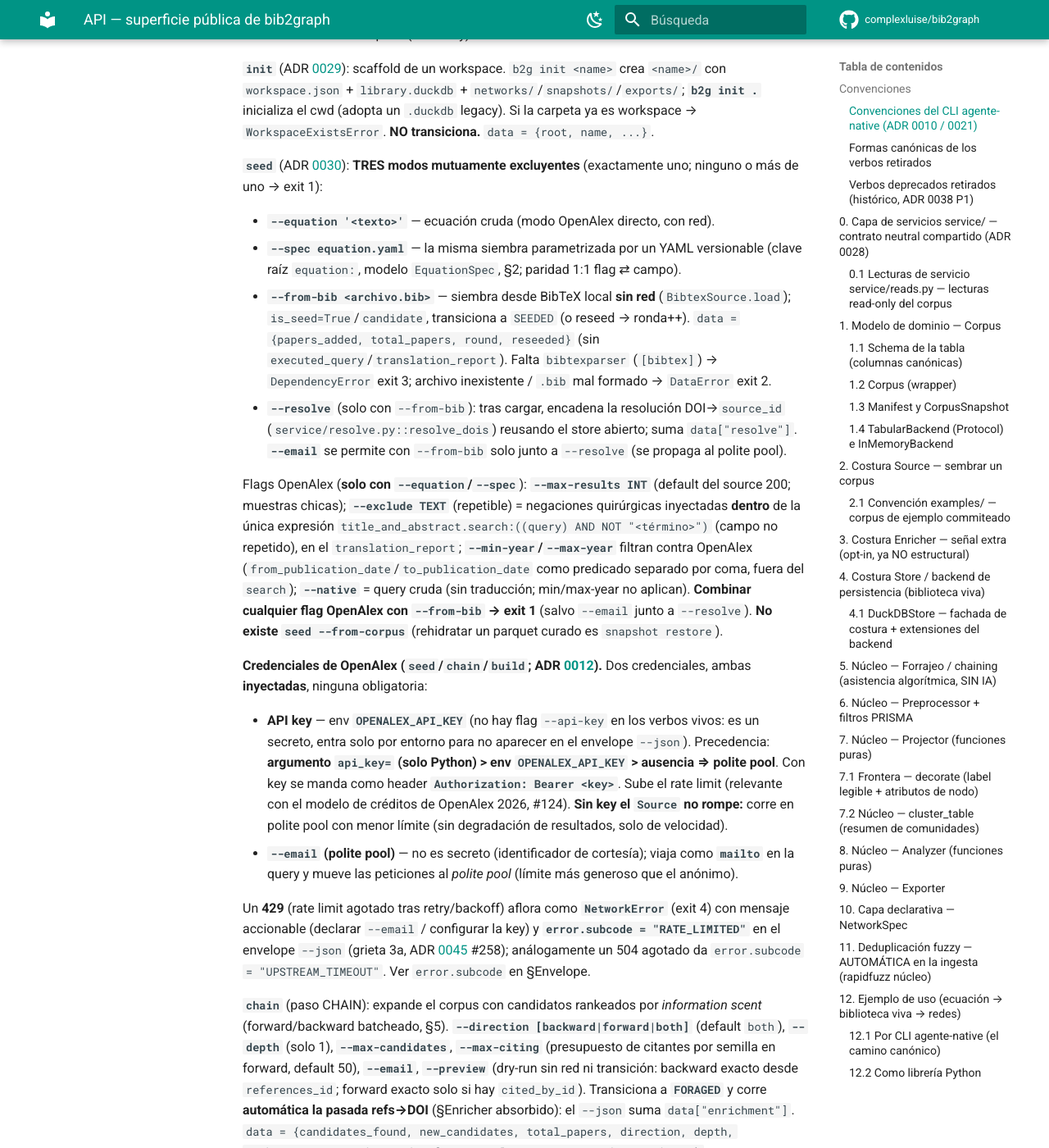
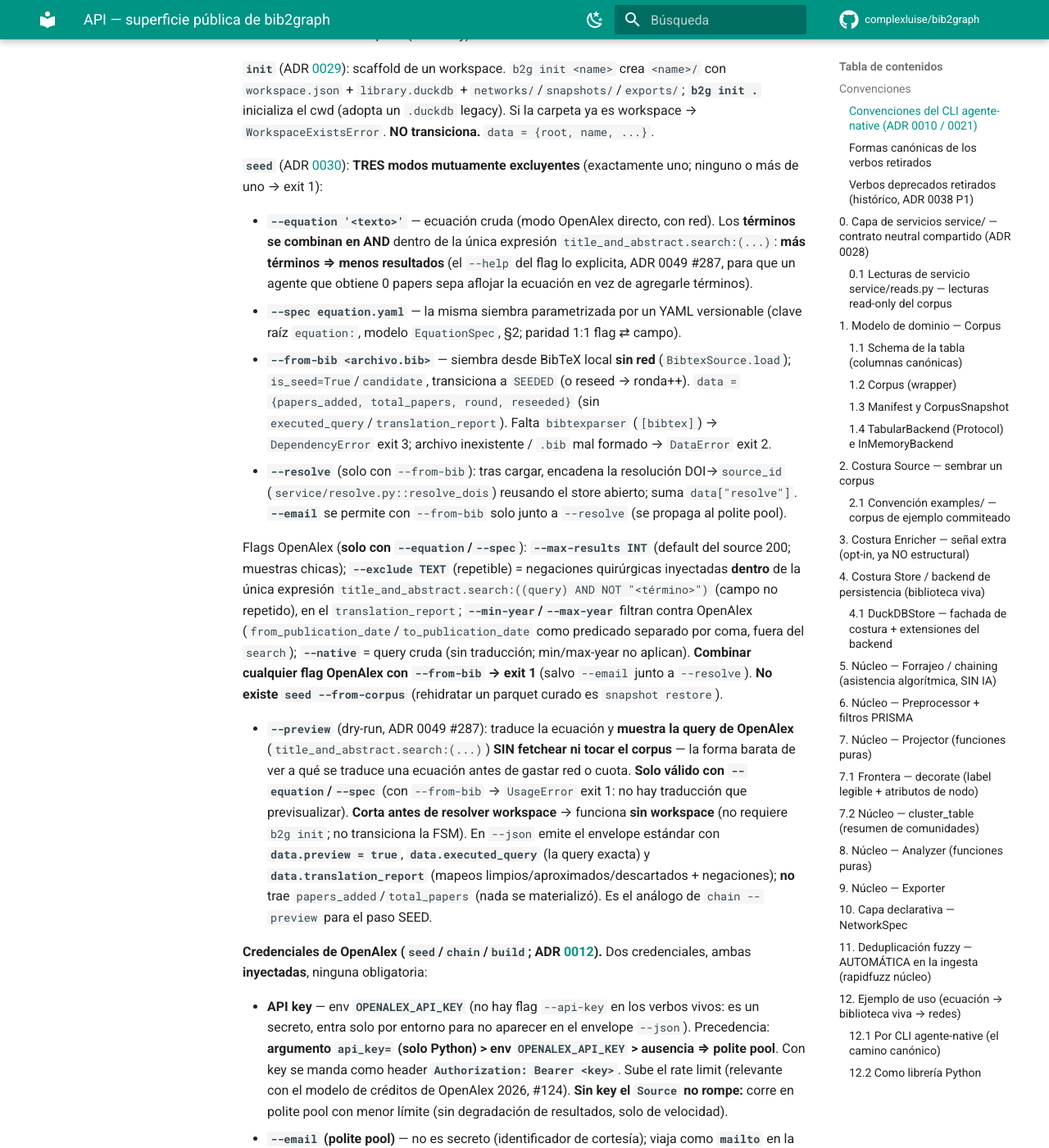
Before and after one commit to complexluise/bib2graph, an MkDocs documentation site: the page built from docs/API.md, in a window 1280 px wide and 1400 px high, scrolled down 1954 px. Shown: the whole window at 82% size. Built offline with MkDocs 1.6.1 and Material for MkDocs 9.7.7, drawn with Linux system fonts in a browser that asks for light colours; comment, search, counter and statistics services are not loaded; some of the changed text lies outside the part shown.

Commit message:
docs: ADR 0049 + API.md para las fricciones agente-native de #287
Registra las 4 decisiones de contrato/UX del release 0.13.0 (curate multi-id,
seed --preview, seed retry, build cocitation hint) bajo la métrica del PO
"pasos hasta la primera entrega aceptable". API.md documenta cada cambio;
el ADR 0049 encuadra el rechazo del flag build --cited-by (vía ADR 0048) y
difiere #7 (dedup cross-DOI, solapa con #254) y el batch de curate.

Co-Authored-By: Claude Opus 4.8 (1M context) <noreply@anthropic.com>

```diff
--- a/docs/API.md
+++ b/docs/API.md
@@ -77,7 +77,10 @@ la carpeta ya es workspace → `WorkspaceExistsError`. **NO transiciona.** `data
 **`seed`** (ADR [0030](decisiones/0030-ecuacion-declarativa-corpus-ejemplo.md)): **TRES modos
 mutuamente excluyentes** (exactamente uno; ninguno o más de uno → exit 1):
 
-- **`--equation '<texto>'`** — ecuación cruda (modo OpenAlex directo, con red).
+- **`--equation '<texto>'`** — ecuación cruda (modo OpenAlex directo, con red). Los **términos se
+  combinan en AND** dentro de la única expresión `title_and_abstract.search:(...)`: **más términos ⇒
+  menos resultados** (el `--help` del flag lo explicita, ADR 0049 #287, para que un agente que obtiene
+  0 papers sepa aflojar la ecuación en vez de agregarle términos).
 - **`--spec equation.yaml`** — la misma siembra parametrizada por un YAML versionable (clave raíz
   `equation:`, modelo `EquationSpec`, §2; paridad 1:1 flag ⇄ campo).
 - **`--from-bib <archivo.bib>`** — siembra desde BibTeX local **sin red** (`BibtexSource.load`);
@@ -97,6 +100,16 @@ muestras chicas); **`--exclude TEXT`** (repetible) = negaciones quirúrgicas iny
 OpenAlex con `--from-bib` → exit 1** (salvo `--email` junto a `--resolve`). **No existe
 `seed --from-corpus`** (rehidratar un parquet curado es `snapshot restore`).
 
+- **`--preview`** (dry-run, ADR 0049 #287): traduce la ecuación y **muestra la query de OpenAlex**
+  (`title_and_abstract.search:(...)`) **SIN fetchear ni tocar el corpus** — la forma barata de ver a
+  qué se traduce una ecuación antes de gastar red o cuota. **Solo válido con `--equation`/`--spec`**
+  (con `--from-bib` → `UsageError` exit 1: no hay traducción que previsualizar). **Corta antes de
+  resolver workspace** → funciona **sin workspace** (no requiere `b2g init`; no transiciona la FSM).
+  En `--json` emite el envelope estándar con **`data.preview = true`**, **`data.executed_query`** (la
+  query exacta) y **`data.translation_report`** (mapeos limpios/aproximados/descartados + negaciones);
+  **no** trae `papers_added`/`total_papers` (nada se materializó). Es el análogo de `chain --preview`
+  para el paso SEED.
+
 **Credenciales de OpenAlex (`seed`/`chain`/`build`; ADR [0012](decisiones/0012-openalex-credenciales.md)).**
 Dos credenciales, ambas **inyectadas**, ninguna obligatoria:
 
@@ -109,10 +122,14 @@ Dos credenciales, ambas **inyectadas**, ninguna obligatoria:
 - **`--email` (polite pool)** — no es secreto (identificador de cortesía); viaja como **`mailto`** en la
   query y mueve las peticiones al *polite pool* (límite más generoso que el anónimo).
 
-Un **429** (rate limit agotado tras retry/backoff) aflora como **`NetworkError`** (exit 4) con mensaje
-accionable (declarar `--email` / configurar la key) y **`error.subcode = "RATE_LIMITED"`** en el envelope
-`--json` (grieta 3a, ADR [0045](decisiones/0045-cerrar-tres-grietas-agent-native.md) #258); análogamente
-un 504 agotado da `error.subcode = "UPSTREAM_TIMEOUT"`. Ver `error.subcode` en §Envelope.
+Ante **429/5xx**, `seed` **reintenta con backoff exponencial** (3 intentos, el **mismo camino** que el
+forrajeo forward; ADR 0049 #287): antes `seed` fallaba a la primera con un `429`; ahora sólo aflora el
+error **al agotar** los reintentos. Sin cambio de contrato: **mismos exit codes** al agotar y **mismo
+mensaje accionable** (ADR [0012](decisiones/0012-openalex-credenciales.md)). Un **429** agotado tras
+retry/backoff aflora como **`NetworkError`** (exit 4) con mensaje accionable (declarar `--email` /
+configurar la key) y **`error.subcode = "RATE_LIMITED"`** en el envelope `--json` (grieta 3a, ADR
+[0045](decisiones/0045-cerrar-tres-grietas-agent-native.md) #258); análogamente un 504 agotado da
+`error.subcode = "UPSTREAM_TIMEOUT"`. Ver `error.subcode` en §Envelope.
 
 **`chain`** (paso CHAIN): expande el corpus con candidatos rankeados por *information scent*
 (forward/backward batcheado, §5). **`--direction [backward|forward|both]`** (default `both`),
@@ -176,8 +193,14 @@ VERBO:** solo **`curate filter`→`FILTERED`**; el resto transversal. **BREAKING
   aviso (no no-op silencioso). `data = {accepted_count, rejected_count, skipped_count, not_found_count,
   total_rows}`. **`note` se ignora en apply** (advisory). Lee el CSV con `utf-8-sig`: **tolera el
   BOM UTF-8** que Excel-Windows agrega al guardar como UTF-8 (#238, política Excel-friendly de #214).
-- **`curate accept --ids ... [--by NOMBRE]`** / **`curate reject --ids ... [--by NOMBRE]`** — por ID
-  (uno-a-uno o lote). Usan `accept_papers`/`reject_papers` de `service/curate.py` (fuente única).
+- **`curate accept --ids ... [--by NOMBRE]`** / **`curate reject --ids ... [--by NOMBRE]`** — por
+  identificador (uno-a-uno o lote). **Cada `--ids` acepta las tres formas: id interno, DOI crudo o
+  `source_id`** (ADR 0049 #287), con la **misma prioridad que `read show`: id > doi > source_id** (ADR
+  [0036](decisiones/0036-identidad-source-id-agnostica-doi-ancla.md)). La resolución vive en el helper
+  compartido `service/_identity.py::resolve_idents`, reusado por `curate` y por `read.get_paper` (fuente
+  única de identidad). Si algún identificador no resuelve, el error **lista los no resueltos** y aclara
+  que se aceptan las tres formas. Usan `accept_papers`/`reject_papers` de `service/curate.py` (fuente
+  única de curación).
 - **`curate filter`** (`--year-gte`/`--year-lte`, `--language`, `--type`, `--min-citations`): aplica
   inclusión/exclusión PRISMA **marcando `rejected`** (no borra) con conteo por paso. **Transiciona a
   `FILTERED`.** Comparte `filter_corpus(store_path, *, year_gte, year_lte, language, type_in,
@@ -215,7 +238,11 @@ redes de paper** (`bibliographic_coupling`, `cocitation`) con comunidades (las d
 autor/institución/keyword devuelven `[]` y omiten el archivo, por diseño). **Diagnóstico de red-vacía:**
 `build` reusa `predict_build_preview` (la **misma** fuente que `status`, no-divergencia por-corpus) y lo
 emite en `data["empty_networks"]` (lista de `{kind, reason, fix_command}`, separada de `data["warnings"]`
-corpus-level). **`--json.data`:** `networks_built`, `artifacts_dir`, `corpus_hash`, `scope` (token CLI),
+corpus-level). **Hint de co-citación → `chain forward`** (ADR 0049 #287): si hay **semillas pero ninguna
+aceptada** y `cited_by_id` está vacío, `build` agrega un `warning` que apunta a **`b2g chain forward`**
+para poblar `cited_by_id` (camino de ADR 0048) **sin** aceptar en masa —en vez de forzar aceptar todos
+los candidatos sólo para computar la red—. Es **sólo descubribilidad**: el gate del enricher **no
+cambia** (la pasada 8b de co-citación sigue atada a `accepted`, ADR 0025). **`--json.data`:** `networks_built`, `artifacts_dir`, `corpus_hash`, `scope` (token CLI),
 `corpus_scope` (vocab interno, backward-compat), `networks` (con `clusters_csv` condicional), `warnings`,
 `empty_networks`, `maturity` (ver Apéndice), `enrichment`, `thesaurus` (si se pasó `--thesaurus`).
 
@@ -243,8 +270,9 @@ Lógica en `service/reads.py` (§0.1).
 - **`read stats --group-by {status,year,is_seed}`** (default `status`): conteos agrupados. `data =
   {group_by, total, groups: [{key, count}]}`. `--group-by` inválido → exit 1 (UsageError de `Choice`).
 - **`read show --id <ID>`**: delega en `get_paper` (resuelve **id | doi | source_id**, prioridad
-  id>doi>source_id, ADR 0036). `data` = la fila completa del corpus (~14 campos). `--id` sin match →
-  `DataError` exit 2.
+  id>doi>source_id, ADR 0036, vía el helper compartido `service/_identity.py::resolve_idents` —**misma**
+  resolución que `curate accept`/`reject`, ADR 0049). `data` = la fila completa del corpus (~14 campos).
+  `--id` sin match → `DataError` exit 2.
 - **`read top`** — la **salida de investigación**: dos bloques sobre redes recomputadas en lectura (**no
   requiere `build`**). **`--top N`/`-n`** (default 10), **`--kind`** (`Choice` sobre los 5 `NetworkKind`,
   **default `bibliographic_coupling`** porque es robusto en el one-shot frío: no necesita
```
Also changed, not shown: docs/decisiones/0049-fricciones-agente-native-287.md (added, +169 -0 lines), docs/decisiones/README.md (+1 -0 lines).
